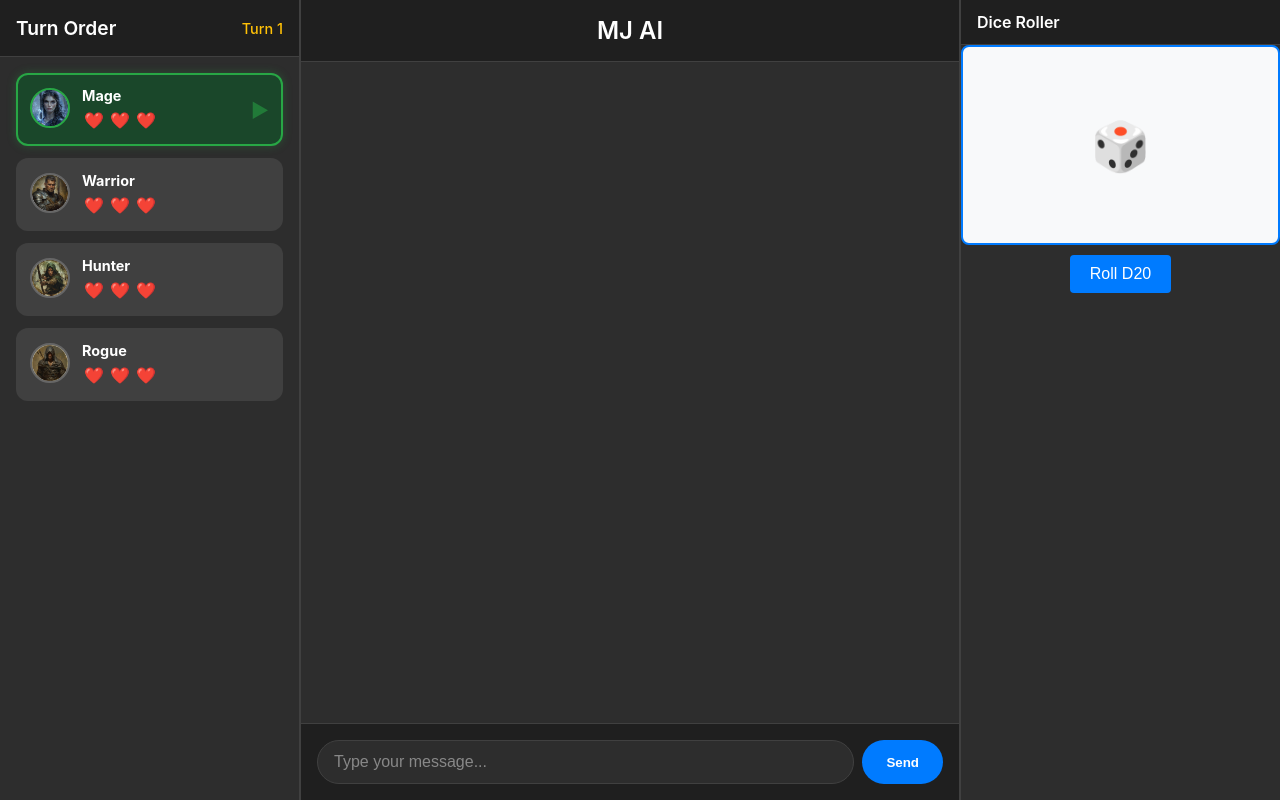
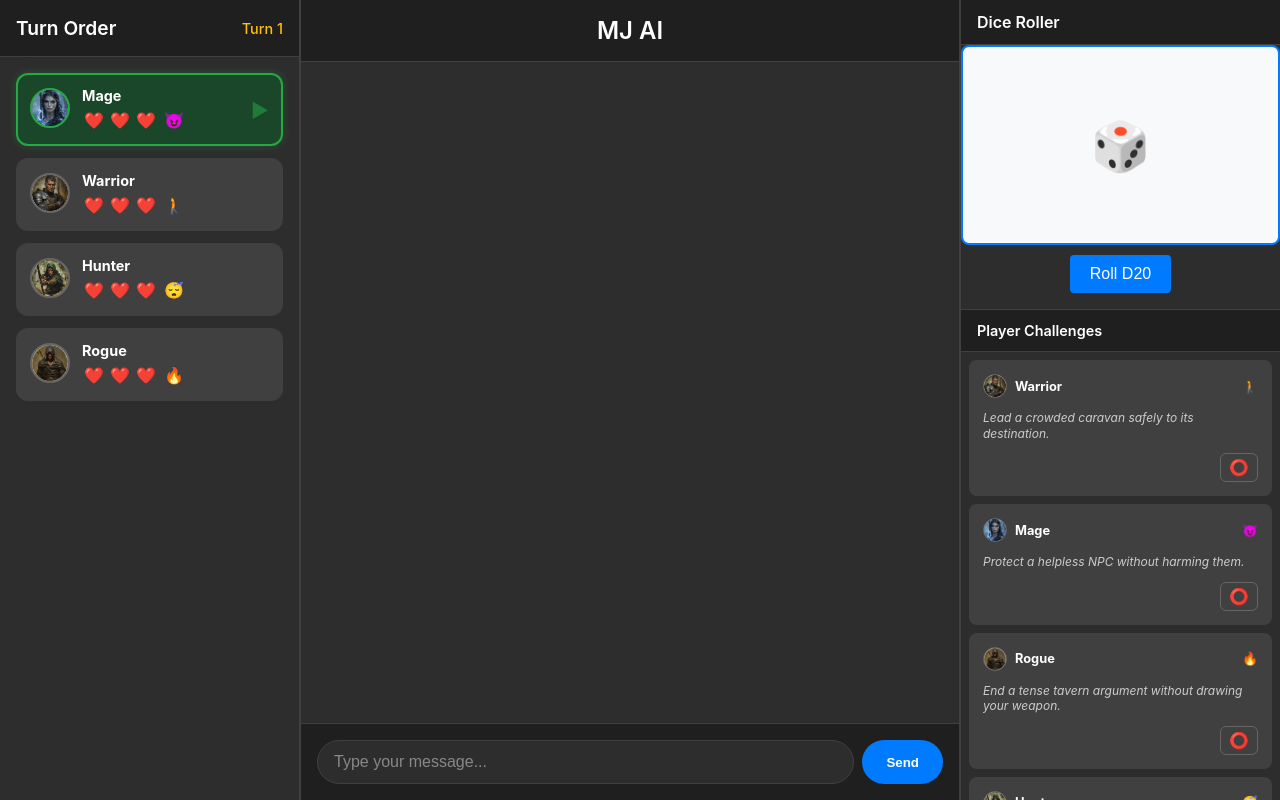
Before and after one commit to tchikl-h/mjai, an Angular app in the folder chat-app/: page / in a window 1280 px wide. Built offline with nearby package versions, Linux system fonts and the light colour scheme.

Commit message:
Traits & challenges added

```diff
--- a/chat-app/src/app/app.component.css
+++ b/chat-app/src/app/app.component.css
@@ -1,12 +1,18 @@
+:host {
+  display: block;
+  height: 100vh;
+  overflow: hidden;
+}
+
 .app-container {
   display: grid;
   grid-template-columns: 300px 1fr 320px;
-  grid-template-rows: auto 1fr;
+  grid-template-rows: 1fr;
   grid-template-areas:
-    "left-sidebar chat dice-roller"
     "left-sidebar chat dice-roller";
   height: 100vh;
   background-color: #1f1f1f;
+  overflow: hidden;
 }
 
 .chat-container {
@@ -215,7 +221,8 @@
   border-left: 1px solid #404040;
   display: flex;
   flex-direction: column;
-  max-height: 100vh;
+  height: 100vh;
+  overflow: hidden;
 }
 
 .sidebar-header {
@@ -386,6 +393,23 @@
   background-color: transparent;
 }
 
+/* Trait icon styles */
+.trait-icon {
+  font-size: 1rem;
+  margin-left: 4px;
+  cursor: help;
+  transition: transform 0.2s ease;
+}
+
+.trait-icon:hover {
+  transform: scale(1.2);
+}
+
+.trait-icon.small {
+  font-size: 0.8rem;
+  margin-left: 3px;
+}
+
 .heart.disabled {
   cursor: default;
   opacity: 0.3;
@@ -434,6 +458,151 @@
   font-size: 1rem;
 }
 
+/* Challenges Section */
+.challenges-section {
+  border-top: 1px solid #404040;
+  margin-top: 1rem;
+  flex: 1;
+  display: flex;
+  flex-direction: column;
+  min-height: 0;
+}
+
+.challenges-header {
+  background-color: #1f1f1f;
+  padding: 0.75rem 1rem;
+  border-bottom: 1px solid #404040;
+  flex-shrink: 0;
+}
+
+.challenges-header h4 {
+  color: #ffffff;
+  margin: 0;
+  font-size: 0.9rem;
+  font-weight: 600;
+}
+
+.challenges-list {
+  flex: 1;
+  overflow-y: auto;
+  padding: 0.5rem;
+  display: flex;
+  flex-direction: column;
+  gap: 0.5rem;
+  min-height: 0;
+}
+
+.challenge-item {
+  display: flex;
+  flex-direction: column;
+  gap: 0.5rem;
+  padding: 0.75rem;
+  border-radius: 8px;
+  background-color: #404040;
+  border: 2px solid transparent;
+  transition: all 0.2s;
+}
+
+.challenge-item.resolved {
+  border-color: #28a745;
+  background-color: #1a472a;
+}
+
+.challenge-item.eliminated {
+  opacity: 0.6;
+  background-color: #2a2a2a;
+}
+
+.challenge-player {
+  display: flex;
+  align-items: center;
+  gap: 0.5rem;
+}
+
+.challenge-avatar {
+  width: 24px;
+  height: 24px;
+  border-radius: 50%;
+  object-fit: cover;
+  border: 1px solid #666;
+}
+
+.challenge-player-name {
+  color: #ffffff;
+  font-weight: bold;
+  font-size: 0.8rem;
+  flex: 1;
+}
+
+.challenge-trait-icon {
+  font-size: 0.8rem;
+}
+
+.challenge-text {
+  color: #cccccc;
+  font-size: 0.75rem;
+  line-height: 1.3;
+  font-style: italic;
+  margin: 0.25rem 0;
+}
+
+.challenge-controls {
+  display: flex;
+  justify-content: flex-end;
+}
+
+.challenge-toggle {
+  background: none;
+  border: 1px solid #666;
+  border-radius: 6px;
+  color: #ffffff;
+  cursor: pointer;
+  font-size: 1rem;
+  padding: 0.25rem 0.5rem;
+  transition: all 0.2s;
+}
+
+.challenge-toggle:hover:not(:disabled) {
+  border-color: #888;
+  transform: scale(1.1);
+}
+
+.challenge-toggle.resolved {
+  border-color: #28a745;
+  background-color: rgba(40, 167, 69, 0.2);
+}
+
+.challenge-toggle:disabled {
+  opacity: 0.4;
+  cursor: not-allowed;
+}
+
+.challenges-list::-webkit-scrollbar {
+  width: 8px;
+}
+
+.challenges-list::-webkit-scrollbar-track {
+  background: #1f1f1f;
+  border-radius: 4px;
+  border: 1px solid #333;
+}
+
+.challenges-list::-webkit-scrollbar-thumb {
+  background: linear-gradient(180deg, #666 0%, #555 50%, #444 100%);
+  border-radius: 4px;
+  border: 1px solid #333;
+  box-shadow: inset 0 1px 0 rgba(255, 255, 255, 0.1);
+}
+
+.challenges-list::-webkit-scrollbar-thumb:hover {
+  background: linear-gradient(180deg, #777 0%, #666 50%, #555 100%);
+  box-shadow: inset 0 1px 0 rgba(255, 255, 255, 0.2);
+}
+
+.challenges-list::-webkit-scrollbar-thumb:active {
+  background: linear-gradient(180deg, #888 0%, #777 50%, #666 100%);
+}
+
 /* Responsive Design */
 @media (max-width: 1200px) {
   .app-container {
--- a/chat-app/src/app/app.component.html
+++ b/chat-app/src/app/app.component.html
@@ -34,6 +34,11 @@
                 (click)="toggleHealth(player, i)"
                 [title]="!player.isAlive() ? 'Player is eliminated' : (i < player.health ? 'Click to remove health' : 'Click to add health')">
                 {{ i < player.health ? '❤️' : '🤍' }}
+              </span>
+              <span
+                class="trait-icon"
+                [title]="player.trait.name + ': ' + player.trait.description">
+                {{ getTraitIcon(player.trait.name) }}
               </span>
             </div>
           </div>
@@ -73,6 +78,11 @@
                 [class.empty]="i >= message.player.health">
                 {{ i < message.player.health ? '❤️' : '🤍' }}
               </span>
+              <span
+                class="trait-icon small"
+                [title]="message.player.trait.name + ': ' + message.player.trait.description">
+                {{ getTraitIcon(message.player.trait.name) }}
+              </span>
             </div>
           </div>
         </div>
@@ -103,11 +113,47 @@
     </div>
   </div>
 
-  <!-- Top Right - Dice Roller -->
+  <!-- Top Right - Dice Roller & Challenges -->
   <div class="dice-section top-right">
     <div class="sidebar-header">
       <h3>Dice Roller</h3>
     </div>
     <app-dice></app-dice>
+
+    <!-- Challenges Section -->
+    <div class="challenges-section">
+      <div class="challenges-header">
+        <h4>Player Challenges</h4>
+      </div>
+      <div class="challenges-list">
+        <div
+          *ngFor="let player of gameService.getAllPlayers()"
+          class="challenge-item"
+          [ngClass]="{
+            'resolved': player.challengeResolved,
+            'eliminated': !player.isAlive()
+          }">
+
+          <div class="challenge-player">
+            <img [src]="player.imageUri" [alt]="player.name" class="challenge-avatar">
+            <span class="challenge-player-name">{{ player.name }}</span>
+            <span class="challenge-trait-icon">{{ getTraitIcon(player.trait.name) }}</span>
+          </div>
+
+          <div class="challenge-text">{{ player.trait.challenge }}</div>
+
+          <div class="challenge-controls">
+            <button
+              class="challenge-toggle"
+              [class.resolved]="player.challengeResolved"
+              (click)="toggleChallengeResolved(player)"
+              [disabled]="!player.isAlive()"
+              [title]="!player.isAlive() ? 'Player is eliminated' : (player.challengeResolved ? 'Mark as unresolved' : 'Mark as resolved')">
+              {{ player.challengeResolved ? '✅' : '⭕' }}
+            </button>
+          </div>
+        </div>
+      </div>
+    </div>
   </div>
 </div>
--- a/chat-app/src/app/app.component.ts
+++ b/chat-app/src/app/app.component.ts
@@ -28,11 +28,87 @@ export class AppComponent implements OnInit, AfterViewChecked {
   constructor(protected gameService: GameService, private apiService: ApiService) {}
 
   ngOnInit() {
+    const availableTraits = [
+      {
+        "name": "Lazy",
+        "description": "Avoids physical exertion and prefers rest over action.",
+        "challenge": "Carry heavy supplies for the party during a full day’s travel."
+      },
+      {
+        "name": "Slob",
+        "description": "Careless with cleanliness and appearance.",
+        "challenge": "Attend a royal banquet without offending anyone with your manners."
+      },
+      {
+        "name": "Clumsy",
+        "description": "Often trips, drops things, or fumbles in tense moments.",
+        "challenge": "Disarm a delicate trap without triggering it."
+      },
+      {
+        "name": "Mean-Spirited",
+        "description": "Quick to insult or provoke others.",
+        "challenge": "Negotiate peace between two feuding villagers."
+      },
+      {
+        "name": "Evil",
+        "description": "Takes pleasure in the suffering of others.",
+        "challenge": "Protect a helpless NPC without harming them."
+      },
+      {
+        "name": "Gloomy",
+        "description": "Often pessimistic and melancholic.",
+        "challenge": "Inspire the party with an uplifting speech before a battle."
+      },
+      {
+        "name": "Noncommittal",
+        "description": "Dislikes long-term plans or obligations.",
+        "challenge": "Stick with the group through an entire dungeon without trying to leave."
+      },
+      {
+        "name": "Hot-Headed",
+        "description": "Easily angered and quick to act without thinking.",
+        "challenge": "End a tense tavern argument without drawing your weapon."
+      },
+      {
+        "name": "Insane / Erratic",
+        "description": "Unpredictable behavior and strange habits.",
+        "challenge": "Follow an entire plan exactly as discussed without improvising."
+      },
+      {
+        "name": "Loner",
+        "description": "Prefers solitude and avoids large groups.",
+        "challenge": "Lead a crowded caravan safely to its destination."
+      },
+      {
+        "name": "Hates Children",
+        "description": "Feels uncomfortable around young ones.",
+        "challenge": "Escort a lost child back to their family without abandoning them."
+      },
+      {
+        "name": "Jealous",
+        "description": "Suspicious and possessive in relationships.",
+        "challenge": "Let another party member take the spotlight in a heroic deed."
+      },
+      {
+        "name": "Glutton",
+        "description": "Eats excessively and often at inopportune times.",
+        "challenge": "Share your last ration with a starving stranger."
+      },
+      {
+        "name": "Snob",
+        "description": "Looks down on those of lower status or skill.",
+        "challenge": "Work as an equal alongside a humble peasant to complete a task."
+      }
+    ];
+
+    // Randomly assign traits to players
+    const shuffledTraits = [...availableTraits].sort(() => Math.random() - 0.5);
+
     const players = [
-      new PlayerImpl("Warrior", "A broad-shouldered warrior clad in weather-worn plate, the steel dulled by countless battles. A deep scar runs from his temple to his jaw, a silent testament to survival. His voice is gravel, his stare unshaken, and his hand never strays far from the hilt of his greatsword. Korran speaks little, but when he does, his words cut as sharply as his blade.", "assets/images/warrior.png"),
-      new PlayerImpl("Mage", "Draped in flowing midnight-blue robes embroidered with silver constellations, Selvara's eyes shimmer like starlight on still water. A slender crystal-tipped staff rests in her hand, pulsing faintly with arcane energy. Her voice is calm but edged with power, each word carrying the weight of ancient knowledge and the promise of unbridled magic.", "assets/images/mage.png"),
-      new PlayerImpl("Rogue", "Lean and sharp-eyed, Ryn moves like a shadow slipping between torchlight. A dark hood hides most of his face, but the glint of a knowing smirk can be seen when danger's near. Twin daggers rest at his hips, their edges whispering promises of silent endings. He speaks little, but every word feels like a calculated move in an unseen game.", "assets/images/rogue.png"),
-      new PlayerImpl("Hunter", "Wrapped in a weathered cloak of mottled greens and browns, Kaelen blends into the wild as naturally as wind through leaves. A longbow rests easily in his hand, its grip worn smooth from years of use. His sharp eyes miss nothing, tracking prey—or threats—with the patience of a predator. Quiet and steady, Kaelen speaks in few words, each rooted in the rhythm of the hunt.", "assets/images/hunter.png"),
+      new PlayerImpl("Warrior", "A broad-shouldered warrior clad in weather-worn plate, the steel dulled by countless battles. A deep scar runs from his temple to his jaw, a silent testament to survival. His voice is gravel, his stare unshaken, and his hand never strays far from the hilt of his greatsword. Korran speaks little, but when he does, his words cut as sharply as his blade.", "assets/images/warrior.png", shuffledTraits[0]),
+      new PlayerImpl("Mage", "Draped in flowing midnight-blue robes embroidered with silver constellations, Selvara's eyes shimmer like starlight on still water. A slender crystal-tipped staff rests in her hand, pulsing faintly with arcane energy. Her voice is calm but edged with power, each word carrying the weight of ancient knowledge and the promise of unbridled magic.", "assets/images/mage.png", shuffledTraits[1]),
+      new PlayerImpl("Rogue", "Lean and sharp-eyed, Ryn moves like a shadow slipping between torchlight. A dark hood hides most of his face, but the glint of a knowing smirk can be seen when danger's near. Twin daggers rest at his hips, their edges whispering promises of silent endings. He speaks little, but every word feels like a calculated move in an unseen game.", "assets/images/rogue.png", shuffledTraits[2]),
+      new PlayerImpl("Hunter", "Wrapped in a weathered cloak of mottled greens and browns, Kaelen blends into the wild as naturally as wind through leaves. A longbow rests easily in his hand, its grip worn smooth from years of use. His sharp eyes miss nothing, tracking prey—or threats—with the patience of a predator. Quiet and steady, Kaelen speaks in few words, each rooted in the rhythm of the hunt.", "assets/images/hunter.png", shuffledTraits[3]),
     ];
     this.gameService.setPlayers(players);
   }
@@ -124,6 +200,31 @@ export class AppComponent implements OnInit, AfterViewChecked {
     return turnOrder[currentIndex] === player;
   }
 
+  getTraitIcon(traitName: string): string {
+    const traitIcons: { [key: string]: string } = {
+      'Lazy': '😴',
+      'Slob': '🗑️',
+      'Clumsy': '🤕',
+      'Mean-Spirited': '😠',
+      'Evil': '😈',
+      'Gloomy': '😔',
+      'Noncommittal': '🤷',
+      'Hot-Headed': '🔥',
+      'Insane / Erratic': '🤪',
+      'Loner': '🚶',
+      'Hates Children': '👶',
+      'Jealous': '💚',
+      'Glutton': '🍖',
+      'Snob': '👑'
+    };
+    return traitIcons[traitName] || '❓';
+  }
+
+  toggleChallengeResolved(player: PlayerImpl): void {
+    player.challengeResolved = !player.challengeResolved;
+    console.log(`${player.name}'s challenge "${player.trait.challenge}" marked as ${player.challengeResolved ? 'resolved' : 'unresolved'}`);
+  }
+
   ngAfterViewChecked() {
     this.scrollToBottom();
   }
--- a/chat-app/src/app/models/player.model.ts
+++ b/chat-app/src/app/models/player.model.ts
@@ -1,4 +1,10 @@
 import { Item } from './item.model';
+
+export interface Trait {
+  name: string;
+  description: string;
+  challenge: string;
+}
 
 export interface Player {
   name: string;
@@ -6,6 +12,8 @@ export interface Player {
   imageUri: string;
   health: number;
   inventory: Item[];
+  trait: Trait;
+  challengeResolved: boolean;
   isAlive(): boolean;
 }
 
@@ -14,8 +22,10 @@ export class PlayerImpl implements Player {
     public name: string,
     public description: string,
     public imageUri: string,
+    public trait: Trait,
     public health: number = 3,
-    public inventory: Item[] = []
+    public inventory: Item[] = [],
+    public challengeResolved: boolean = false
   ) {}
 
   isAlive(): boolean {
--- a/chat-app/src/app/services/api.service.ts
+++ b/chat-app/src/app/services/api.service.ts
@@ -16,7 +16,7 @@ export class ApiService {
     try {
       const requestBody = {
         playerName: player.name,
-        playerDescription: this.PREPROMPT + "You are" + player.description,
+        playerDescription: this.PREPROMPT + "You're main trait is " + player.trait.name + ", the following describes your whole personality : " + player.trait.description + ".You are" + player.description,
         mjMessage: `${mjMessage}. What do you do ?`
       };
 
```
